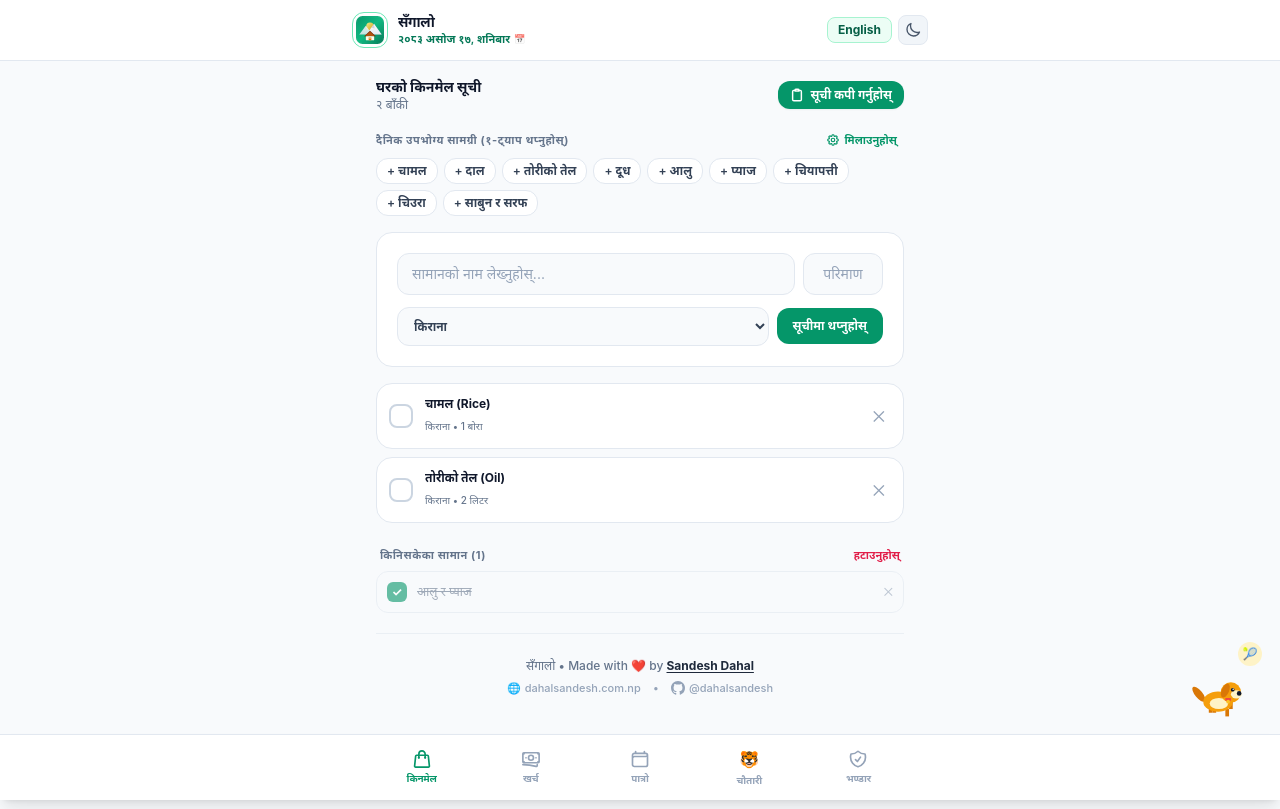
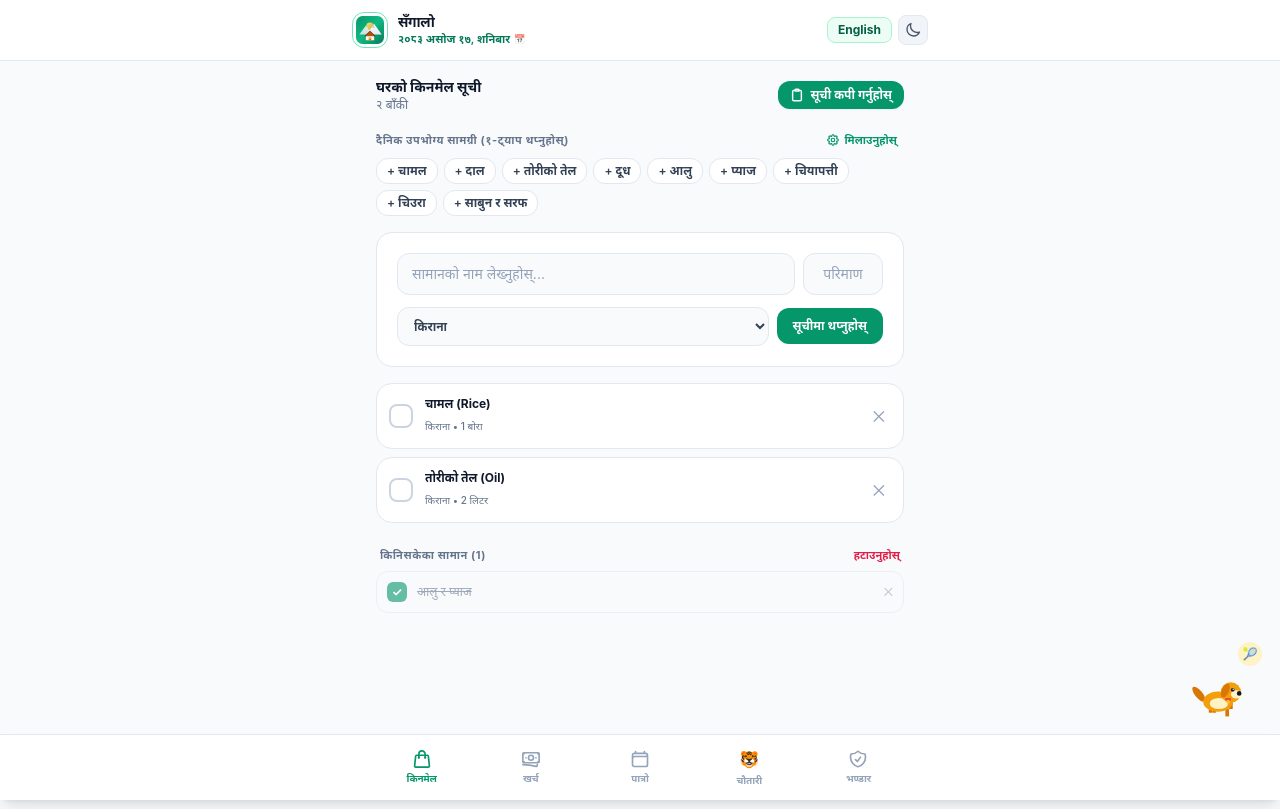
Before and after one commit to dahalsandesh/sangalo, a plain HTML site: page public/index.html in a window 1280 px wide. Drawn offline with Linux system fonts and the light colour scheme.

Commit message:
style: remove global author footer and keep single discrete link in vault only

```diff
--- a/public/index.html
+++ b/public/index.html
@@ -747,25 +747,14 @@
           </label>
         </div>
       </div>
+
+      <!-- Subtle Minimal Footer (Only visible when scrolling to bottom of Vault tab) -->
+      <div class="pt-6 pb-2 text-center select-none">
+        <p class="text-[11px] text-slate-400 dark:text-slate-500 font-medium">
+          सँगालो v1.0 • by <a href="https://dahalsandesh.com.np" target="_blank" rel="noopener noreferrer" class="hover:text-emerald-600 dark:hover:text-emerald-400 transition underline underline-offset-2">Sandesh Dahal</a>
+        </p>
+      </div>
     </section>
-
-    <!-- App Global Footer: Author Attribution -->
-    <footer class="pt-6 pb-2 text-center select-none space-y-1.5 border-t border-slate-200/60 dark:border-[#283347]/60 mt-8">
-      <p class="text-xs font-medium text-slate-500 dark:text-slate-400">
-        सँगालो • Made with <span class="text-rose-500">❤️</span> by
-        <a href="https://dahalsandesh.com.np" target="_blank" rel="noopener noreferrer" class="font-bold text-slate-800 dark:text-slate-200 hover:text-emerald-600 dark:hover:text-emerald-400 transition underline underline-offset-2">Sandesh Dahal</a>
-      </p>
-      <div class="flex items-center justify-center space-x-3 text-[11px] text-slate-400 dark:text-slate-500">
-        <a href="https://dahalsandesh.com.np" target="_blank" rel="noopener noreferrer" class="hover:text-emerald-600 dark:hover:text-emerald-400 transition flex items-center gap-1 font-medium">
-          <span>🌐</span> dahalsandesh.com.np
-        </a>
-        <span>•</span>
-        <a href="https://github.com/dahalsandesh" target="_blank" rel="noopener noreferrer" class="hover:text-emerald-600 dark:hover:text-emerald-400 transition flex items-center gap-1 font-medium">
-          <svg class="w-3.5 h-3.5 fill-current" viewBox="0 0 24 24"><path d="M12 0C5.37 0 0 5.37 0 12c0 5.31 3.435 9.795 8.205 11.385.6.105.825-.255.825-.57 0-.285-.015-1.23-.015-2.235-3.015.555-3.795-.735-4.035-1.41-.135-.345-.72-1.41-1.23-1.695-.42-.225-1.02-.78-.015-.795.945-.015 1.62.87 1.845 1.23 1.08 1.815 2.805 1.305 3.495.99.105-.78.42-1.305.765-1.605-2.67-.3-5.46-1.335-5.46-5.925 0-1.305.465-2.385 1.23-3.225-.12-.3-.54-1.53.12-3.18 0 0 1.005-.315 3.3 1.23.96-.27 1.98-.405 3-.405s2.04.135 3 .405c2.295-1.56 3.3-1.23 3.3-1.23.66 1.65.24 2.88.12 3.18.765.84 1.23 1.905 1.23 3.225 0 4.605-2.805 5.625-5.475 5.925.435.375.81 1.095.81 2.22 0 1.605-.015 2.895-.015 3.3 0 .315.225.69.825.57A12.02 12.02 0 0024 12c0-6.63-5.37-12-12-12z"/></svg>
-          <span>@dahalsandesh</span>
-        </a>
-      </div>
-    </footer>
 
   </main>
 
```
